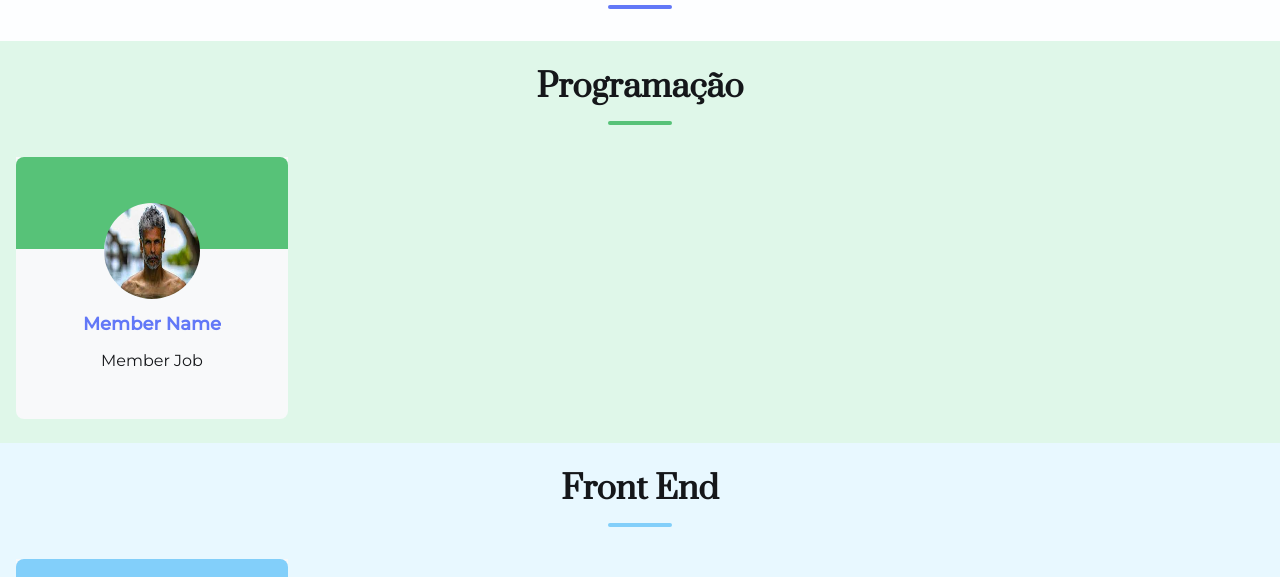
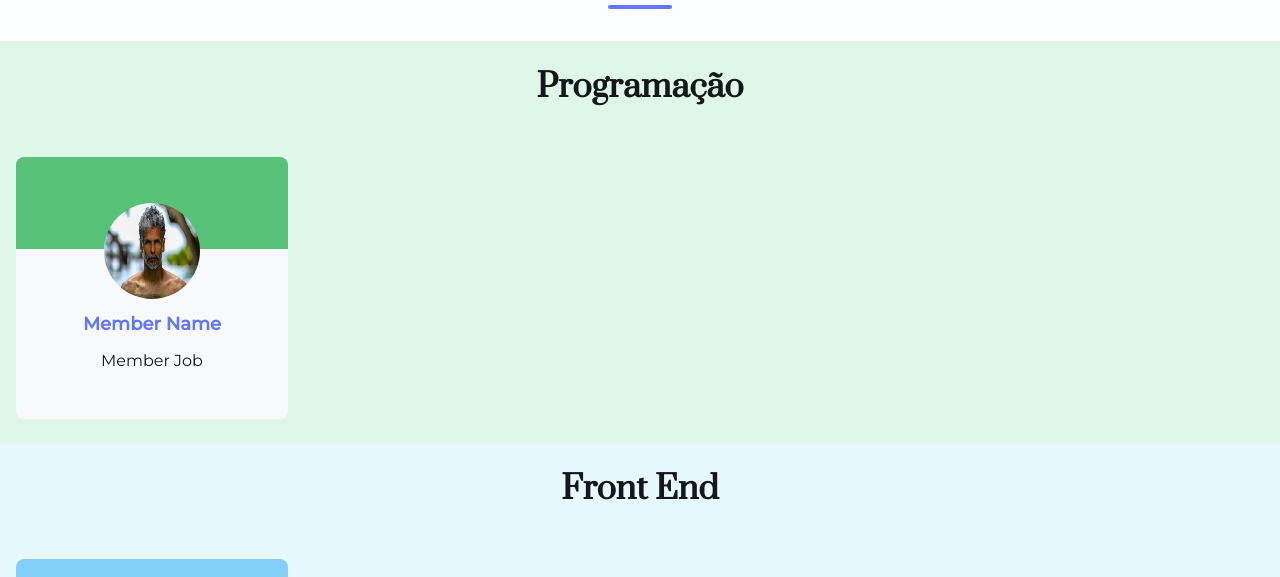
Before and after one commit to MatheusFonseca849/organo, a React (Vite) app: page / in a window 1280 px wide. Shown: the part 820-1397 px from the top of the page. Built offline with nearby package versions, Linux system fonts and the light colour scheme.

Commit message:
fix: solved DOM-prop bug

```diff
--- a/src/components/MemberCard/index.jsx
+++ b/src/components/MemberCard/index.jsx
@@ -3,7 +3,7 @@
 const MemberCard = ({primaryColor}) => {
 
     return (
-        <StyledMemberCard primaryColor={primaryColor}>
+        <StyledMemberCard $primaryColor={primaryColor}>
             <div className="imgContainer">
                 <img src="./src/assets/mockImg.jpeg" alt="mockImg" />
             </div>
--- a/src/components/MemberCard/memberCard.js
+++ b/src/components/MemberCard/memberCard.js
@@ -12,7 +12,7 @@
 display: flex;
 justify-content: center;
 align-items: center;
-background-color: ${({primaryColor}) => primaryColor};
+background-color: ${({$primaryColor}) => $primaryColor};
 height: 35%;
 position: relative;
 margin-bottom: 64px;
--- a/src/components/Team/index.jsx
+++ b/src/components/Team/index.jsx
@@ -5,7 +5,7 @@
 
     return (
 
-        <StyledTeam primaryColor={primaryColor} secondaryColor={secondaryColor}>
+        <StyledTeam $secondaryColor={secondaryColor}>
 
             <div className="tittleContainer">
             <h3>{name}</h3>
--- a/src/components/Team/team.js
+++ b/src/components/Team/team.js
@@ -2,7 +2,7 @@
 
 export const StyledTeam = styled.div`
 text-align: center;
-background-color: ${({ secondaryColor }) => secondaryColor};
+background-color: ${({ $secondaryColor }) => $secondaryColor};
 height: fit-content;
 width: 100vw;
 padding: var(--padding-team-list);
```
